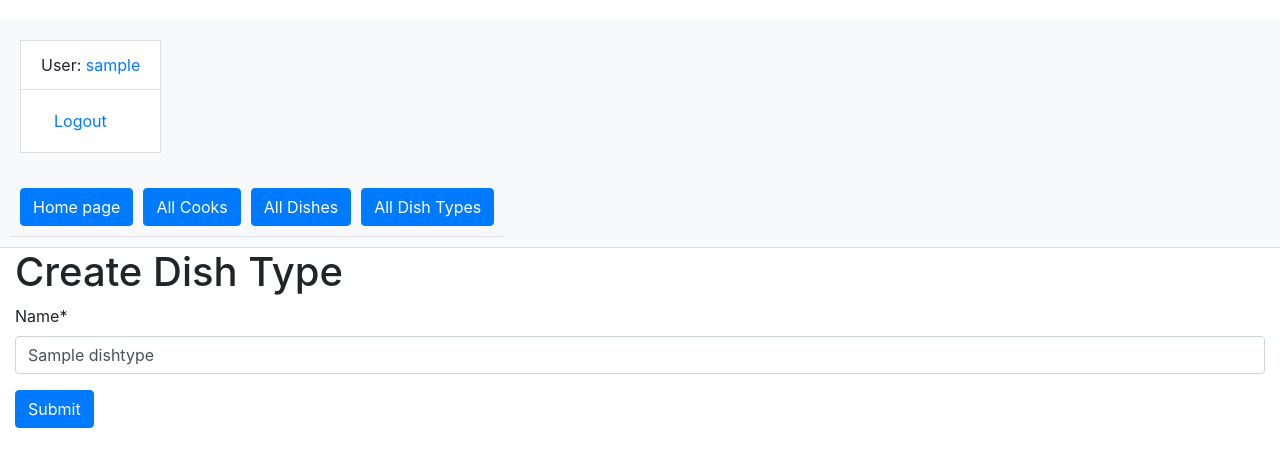
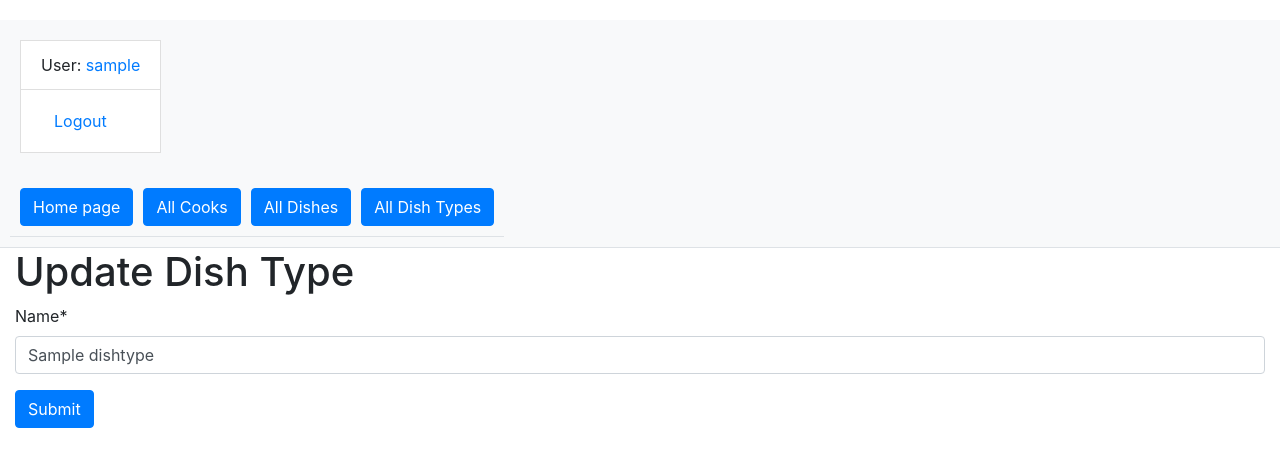
Before and after one commit to MaglorFeanorson/RestaurantKitchenService, a Django app: page /dish-types/1/update/ in a window 1280 px wide. Shown: the top 467 px of the page. Run offline with Django 5.2, Linux system fonts and the light colour scheme; a user stored in the database is signed in; tables that the repository leaves empty hold one stand-in row (values such as "Sample post"); some libraries are stand-ins or nearby versions.

Commit message:
feat: Add update/create form template for DishType

```diff
--- a/templates/restaurant_kitchen/dish_type_form.html
+++ b/templates/restaurant_kitchen/dish_type_form.html
@@ -1,7 +1,7 @@
 {% extends "base.html" %}
 {% load crispy_forms_filters %}
 {% block content %}
-  <h1>Create Dish Type</h1>
+  <h1>{{ object|yesno:"Update, Create"}} Dish Type</h1>
   <form action="" method="post" novalidate>
   {% csrf_token %}
   {{ form|crispy }}
```
